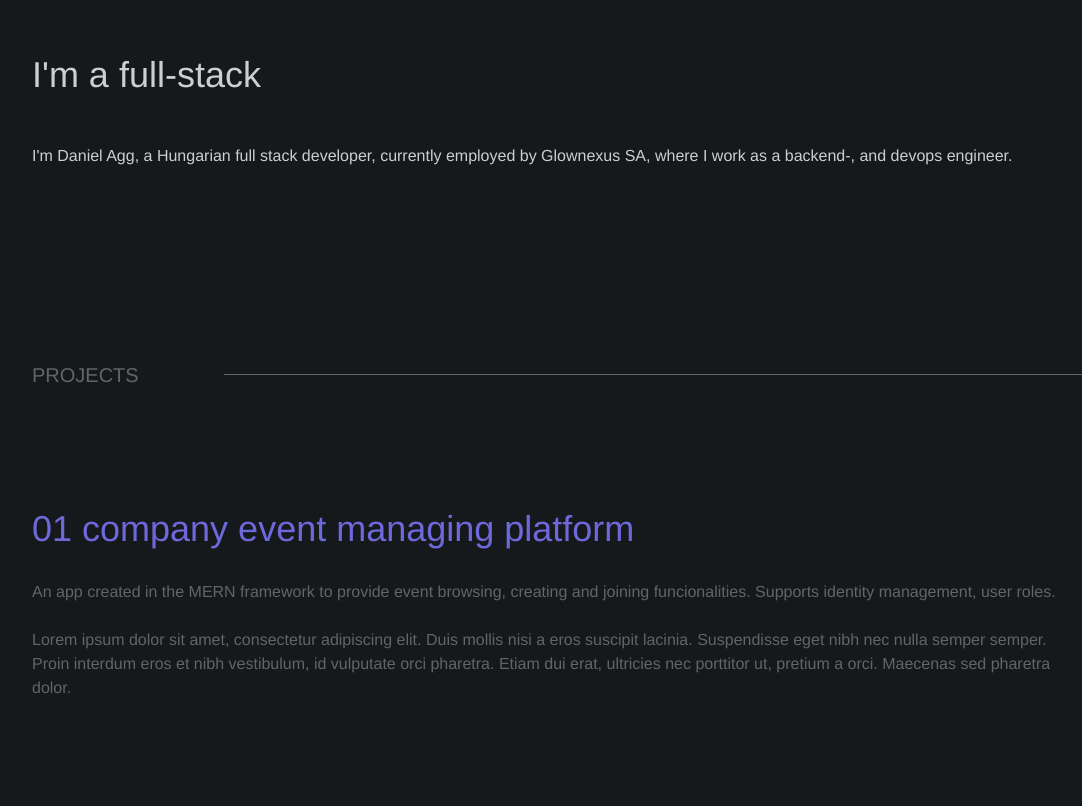
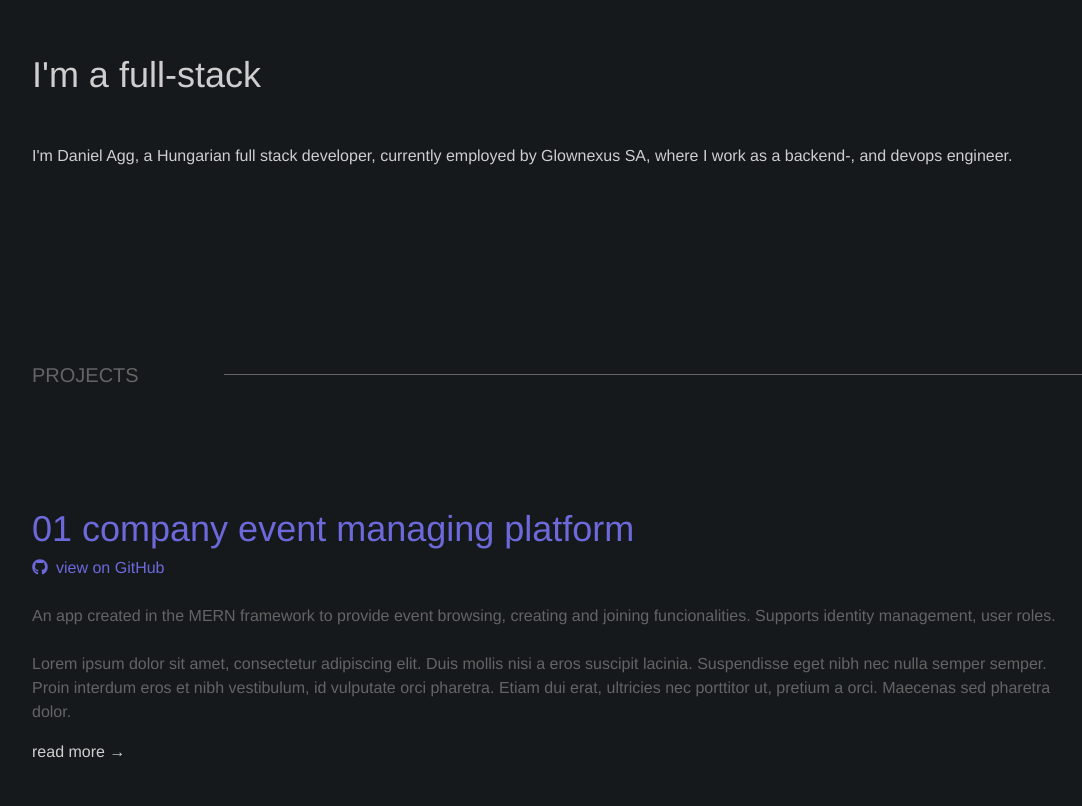
Before and after one commit to danielagg/personal-website-ts, a React (Create React App) app: page / in a window 1280 px wide. Shown: the part 144-950 px from the top of the page, without its empty margins (96-1178 px from the left). Built offline with nearby package versions, Linux system fonts and the light colour scheme.

Commit message:
Buttons on landing page

```diff
--- a/src/components/Portfolio/PortfolioItemCard.tsx
+++ b/src/components/Portfolio/PortfolioItemCard.tsx
@@ -1,5 +1,7 @@
 import React from "react";
 import { PortfolioItemDetails } from "../../state/PortfolioState";
+import { FontAwesomeIcon } from "@fortawesome/react-fontawesome";
+import { faGithub } from "@fortawesome/free-brands-svg-icons";
 
 // Components
 import Button, { ButtonVariant } from "../Shared/Button/Button";
@@ -14,10 +16,26 @@ const PortfolioItemCard = ({ item }: PortfolioItemCardProp) => {
       <h1 className="text-primary lowercase font-robotoMono font-light text-4xl">
         {item.name}
       </h1>
-      <div className="text-gray">
-        {item.homePageDescription.split("\n").map(desc => (
-          <p className="pt-6">{desc}</p>
-        ))}
+      <a
+        href={item.githubLink}
+        target="_blank"
+        rel="noopener noreferrer"
+        className="text-primary hover:text-gray-lighter mr-4"
+      >
+        <span className="pr-2">
+          <FontAwesomeIcon icon={faGithub} />
+        </span>
+        view on GitHub
+      </a>
+      {item.homePageDescription.split("\n").map(desc => (
+        <p className="pt-6 text-gray">{desc}</p>
+      ))}
+      <div className="mt-4">
+        <Button
+          caption="read more &rarr;"
+          url={`/projects/${item.detailsLink}`}
+          variant={ButtonVariant.Plain}
+        />
       </div>
     </div>
     // <div className="relative bg-white p-6 h-full w-full shadow">
--- a/src/components/Shared/Button/Button.tsx
+++ b/src/components/Shared/Button/Button.tsx
@@ -24,7 +24,8 @@ const Button = ({
   isFullWidth = false,
   url
 }: ButtonProp) => {
-  const plainStyle = "";
+  const plainStyle =
+    "inline-block cursor-pointer text-gray-lighter hover:text-primary";
 
   const lightGrayBorderedStyle =
     "inline-block cursor-pointer px-6 py-2 bg-transparent border-2 border-gray-lighter text-gray-lighter hover:text-black hover:bg-primary hover:border-primary";
```
